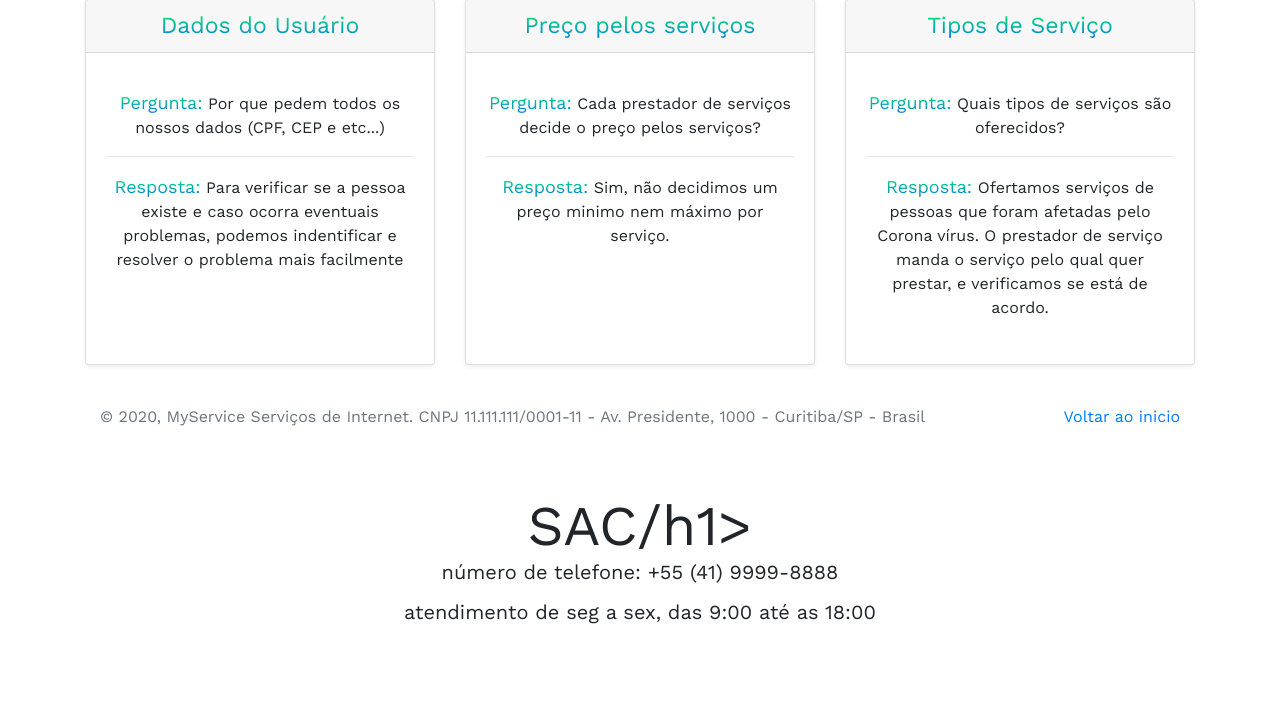
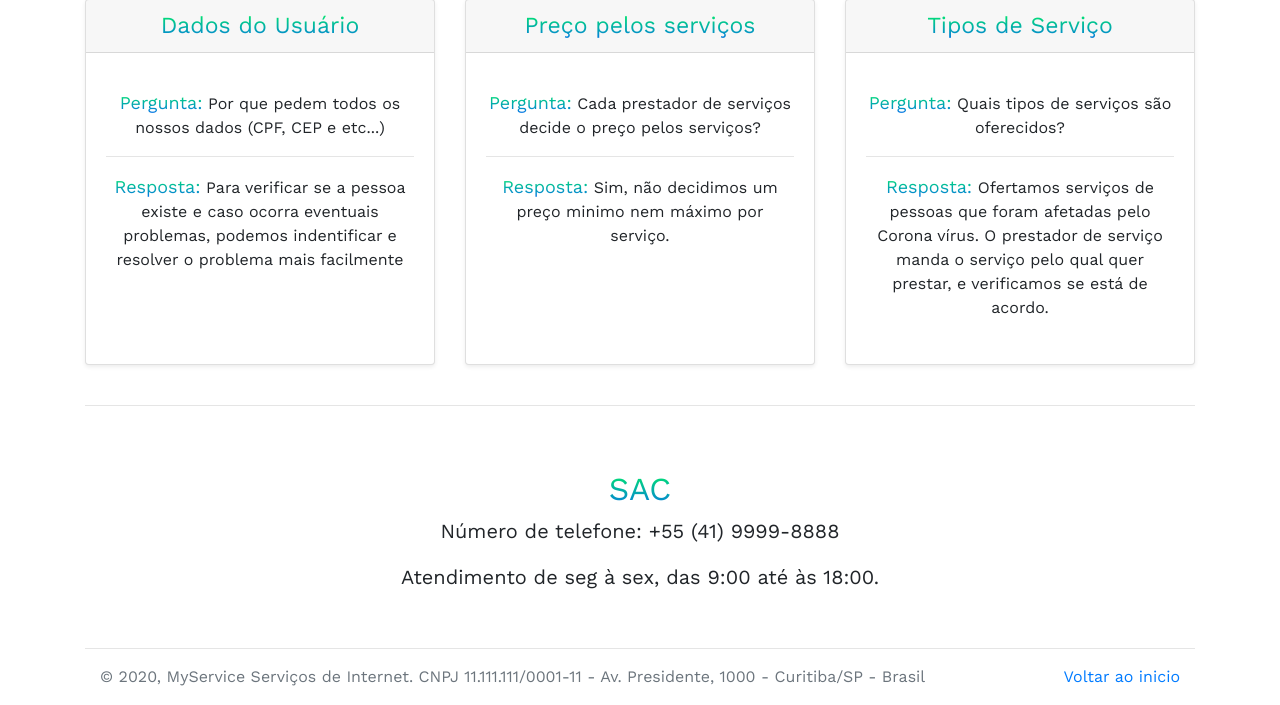
Before and after one commit to abdielmartins/myservice, a Django app: page /faq in a window 1280 px wide. Shown: the part 286-991 px from the top of the page. Before the commit the page ends 910 px from the top, so only its background shows below. Run offline with Django 3.2, Linux system fonts and the light colour scheme; some libraries are stand-ins or nearby versions.

Commit message:
finished faq

```diff
--- a/templates/faq.html
+++ b/templates/faq.html
@@ -88,6 +88,14 @@
       </div>
     </div>
   </div>
+  <hr>
+  <div class="pricing-header px-3 py-3 pt-md-5 pb-md-4 mx-auto text-center">
+    <h1 class="display-4" id="gradient">SAC</h1>
+    <p class="lead"> Número de telefone: +55 (41) 9999-8888
+    </p>
+     <p class="lead" g-small> Atendimento de seg à sex, das 9:00 até às 18:00. </p>
+  </div>
+ <hr>
 
   <footer class="text-muted">
     <div class="container">
@@ -99,13 +107,6 @@
   </footer>
 
 
-<div class="pricing-header px-3 py-3 pt-md-5 pb-md-4 mx-auto text-center">
-  <h1 class="display-4">SAC/h1>
-  <p class="lead"> número de telefone: +55 (41) 9999-8888
-  </p>
-   <p class="lead"> atendimento de seg a sex, das 9:00 até as 18:00
-  </p>
-</div>
 
 
     <!-- Bootstrap core JavaScript
```
